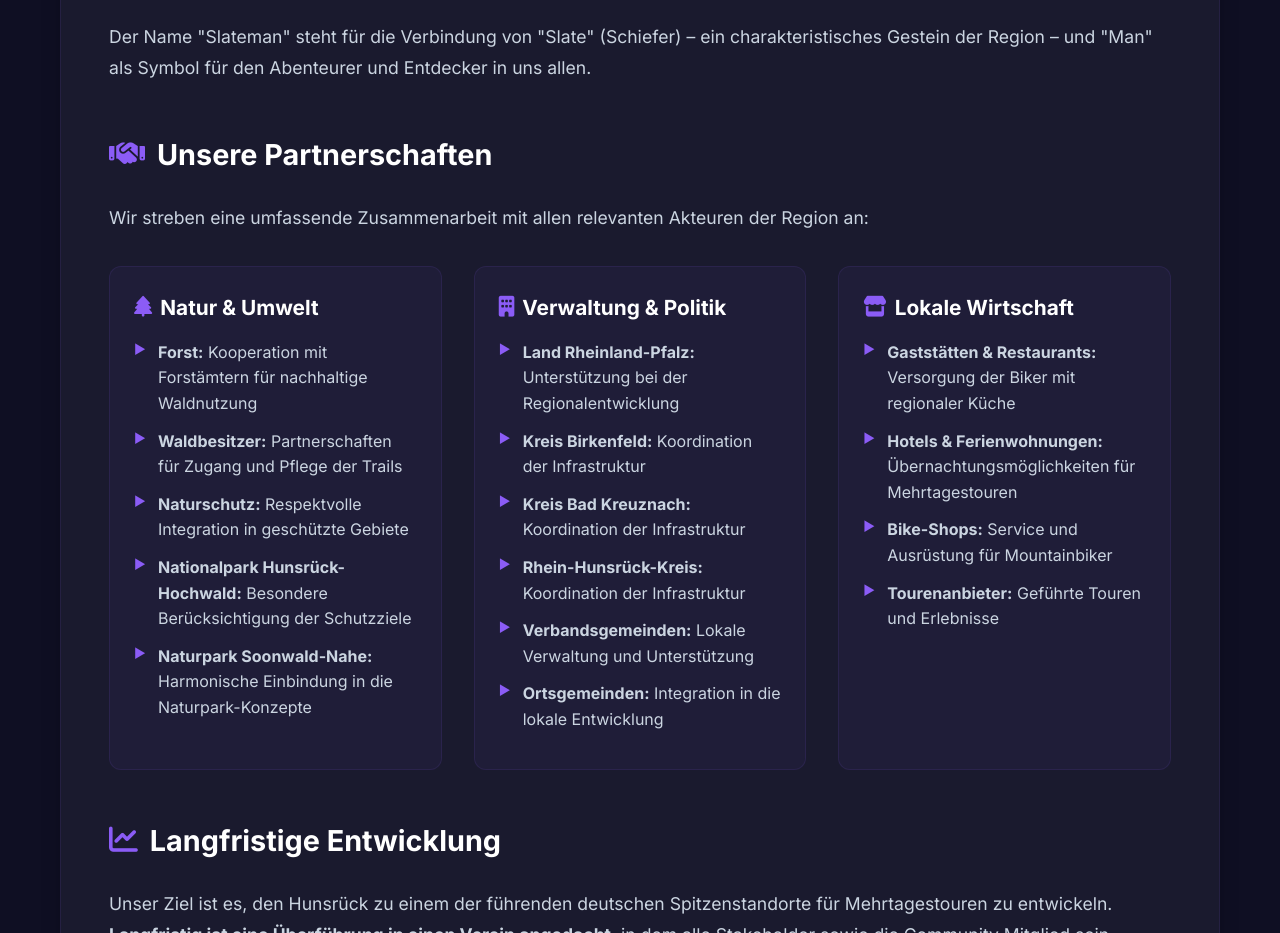
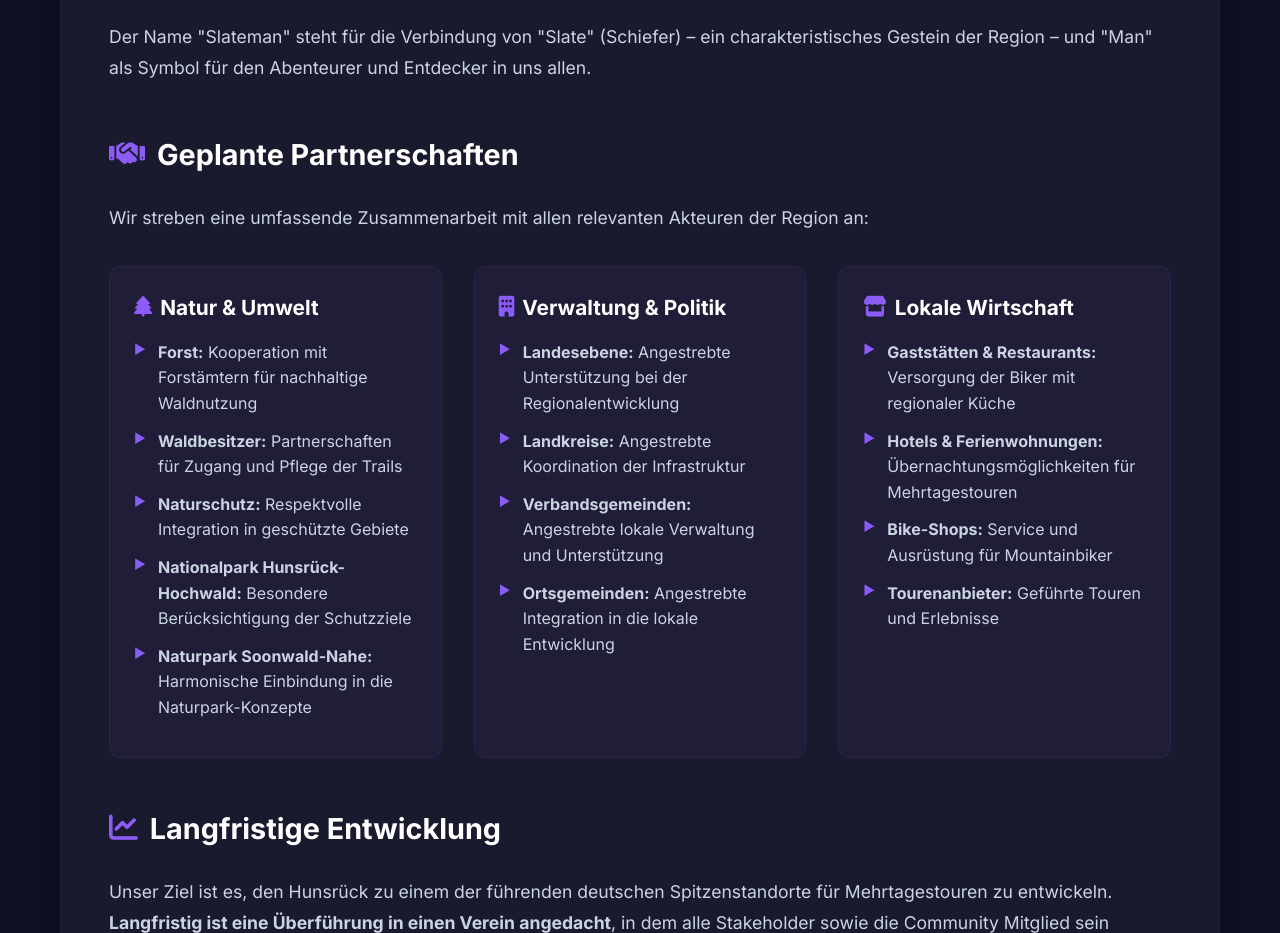
Before and after one commit to dottenbr/slateman.de, a plain HTML site: page pages/ueber-uns.html in a window 1280 px wide. Shown: the part 825-1758 px from the top of the page. Drawn offline with Linux system fonts and the light colour scheme.

Commit message:
fix: partnerschaften

```diff
--- a/pages/ueber-uns.html
+++ b/pages/ueber-uns.html
@@ -64,7 +64,7 @@
                 </div>
 
                 <div class="partnerships-section">
-                    <h3><i class="fas fa-handshake"></i> Unsere Partnerschaften</h3>
+                    <h3><i class="fas fa-handshake"></i> Geplante Partnerschaften</h3>
                     <p>Wir streben eine umfassende Zusammenarbeit mit allen relevanten Akteuren der Region an:</p>
 
                     <div class="partnership-grid">
@@ -82,12 +82,10 @@
                         <div class="partnership-category">
                             <h4><i class="fas fa-building"></i> Verwaltung & Politik</h4>
                             <ul>
-                                <li><strong>Land Rheinland-Pfalz:</strong> Unterstützung bei der Regionalentwicklung</li>
-                                <li><strong>Kreis Birkenfeld:</strong> Koordination der Infrastruktur</li>
-                                <li><strong>Kreis Bad Kreuznach:</strong> Koordination der Infrastruktur</li>
-                                <li><strong>Rhein-Hunsrück-Kreis:</strong> Koordination der Infrastruktur</li>
-                                <li><strong>Verbandsgemeinden:</strong> Lokale Verwaltung und Unterstützung</li>
-                                <li><strong>Ortsgemeinden:</strong> Integration in die lokale Entwicklung</li>
+                                <li><strong>Landesebene:</strong> Angestrebte Unterstützung bei der Regionalentwicklung</li>
+                                <li><strong>Landkreise:</strong> Angestrebte Koordination der Infrastruktur</li>
+                                <li><strong>Verbandsgemeinden:</strong> Angestrebte lokale Verwaltung und Unterstützung</li>
+                                <li><strong>Ortsgemeinden:</strong> Angestrebte Integration in die lokale Entwicklung</li>
                             </ul>
                         </div>
 
```
